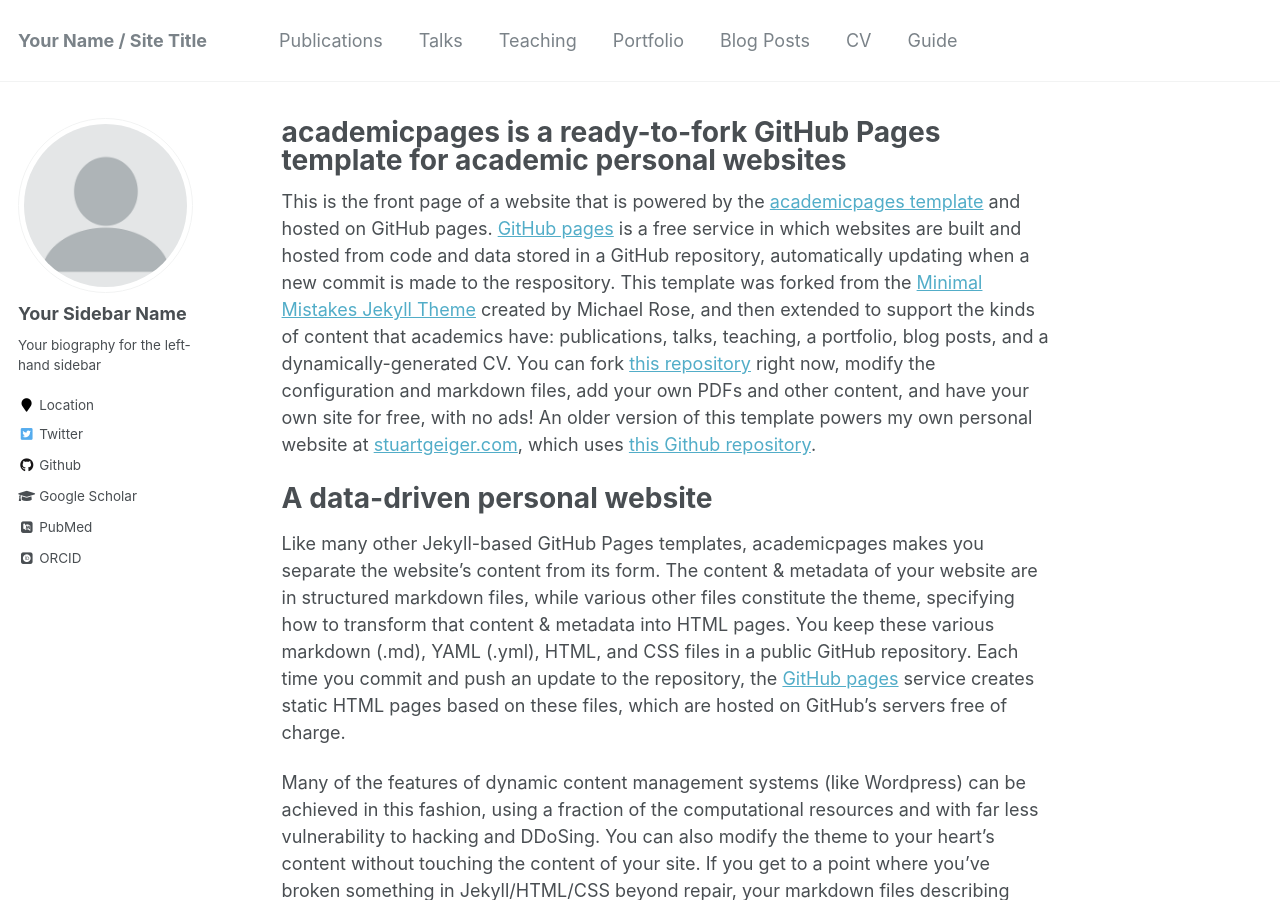
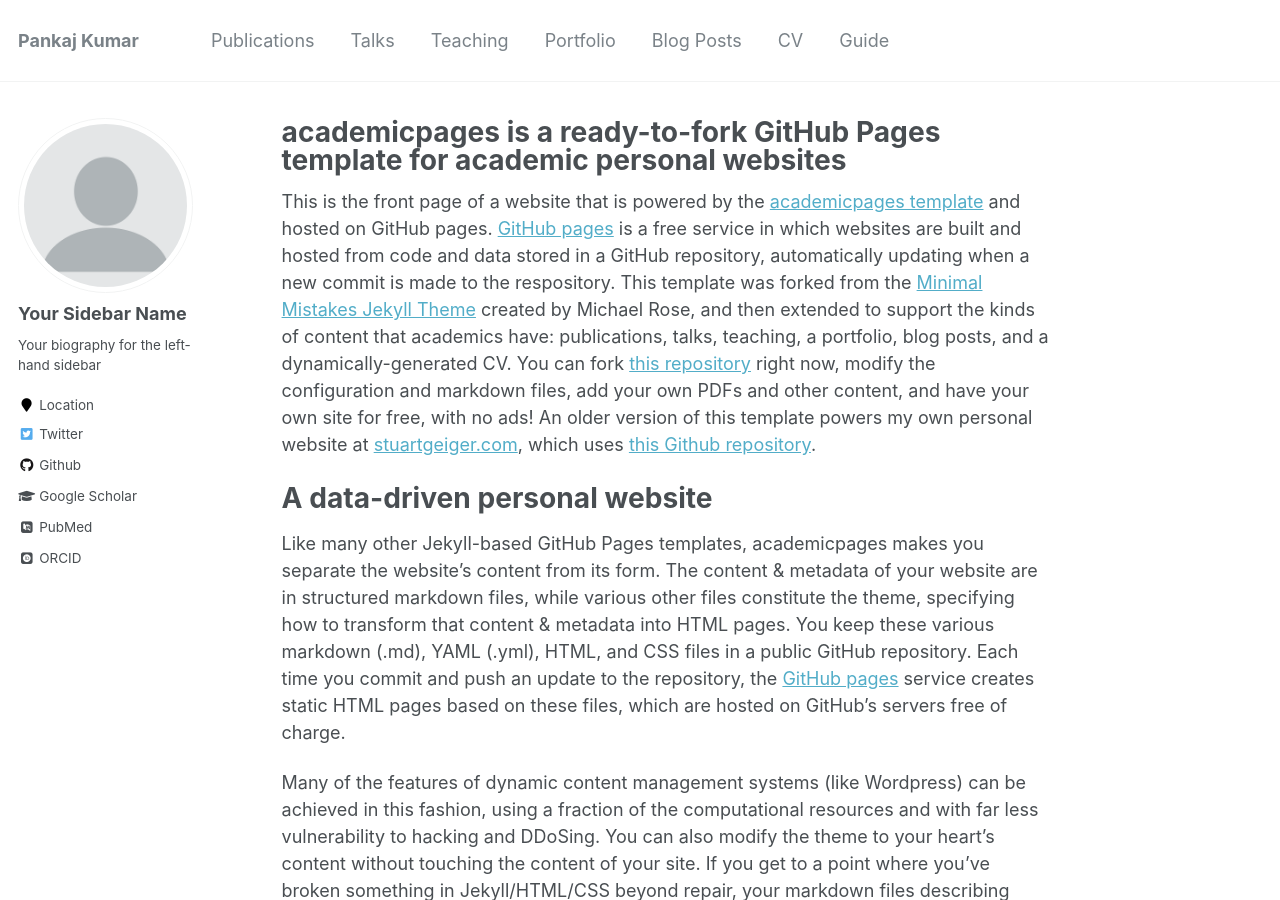
Before and after one commit to pankajkumar080/pankajkumar080.github.io, a Jekyll site: the page built from _pages/about.md, in a window 1280 px wide and 900 px high. Built offline with Jekyll 4.4.1, drawn with Linux system fonts in a browser that asks for light colours; some web fonts are replaced.

Commit message:
Update _config.yml

```diff
--- a/_config.yml
+++ b/_config.yml
@@ -7,7 +7,7 @@
 
 # Site Settings
 locale                   : "en-US"
-title                    : "Your Name / Site Title"
+title                    : "Pankaj Kumar"
 title_separator          : "-"
 name                     : &name "Your Name"
 description              : &description "personal description"
```
